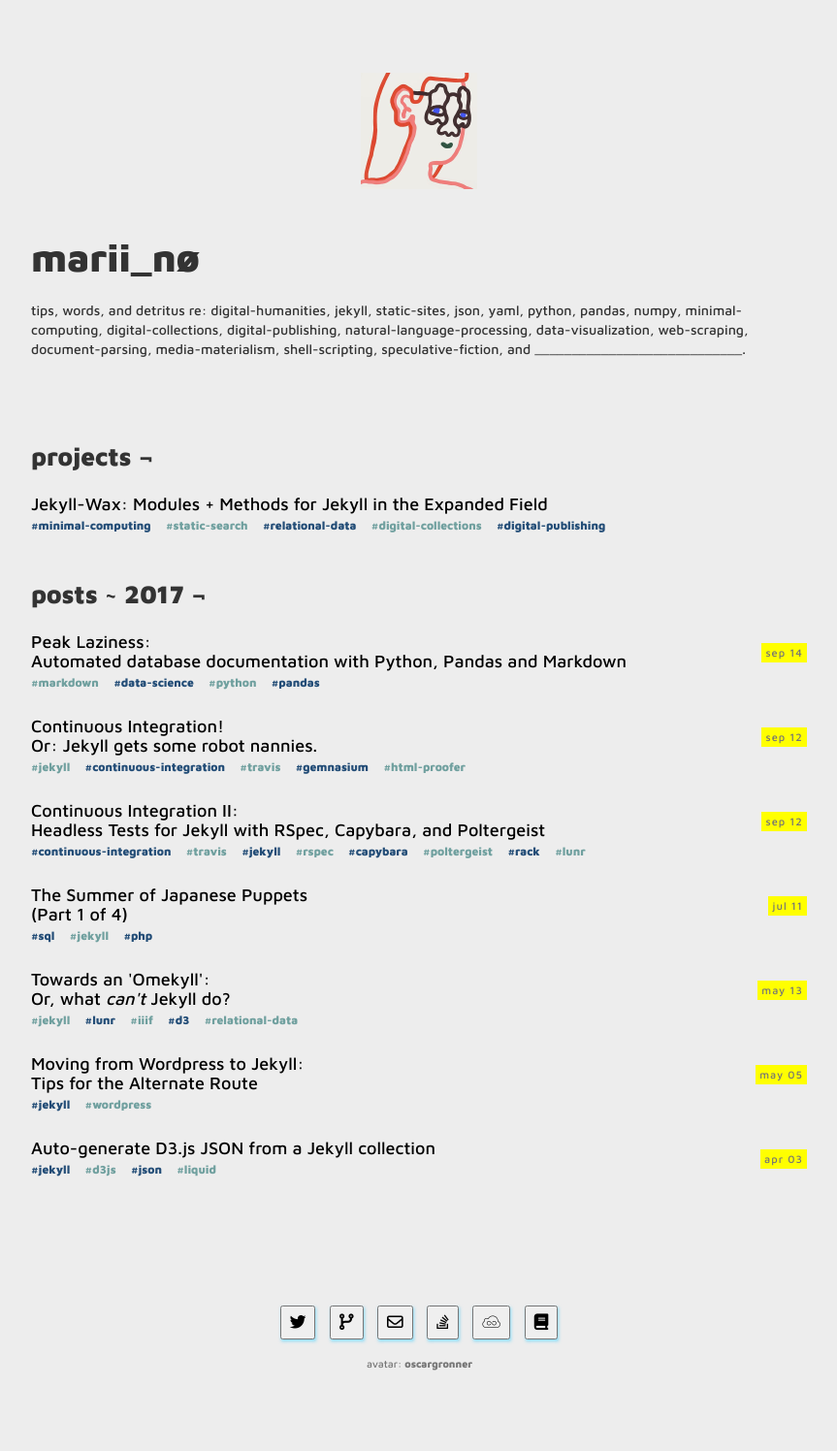
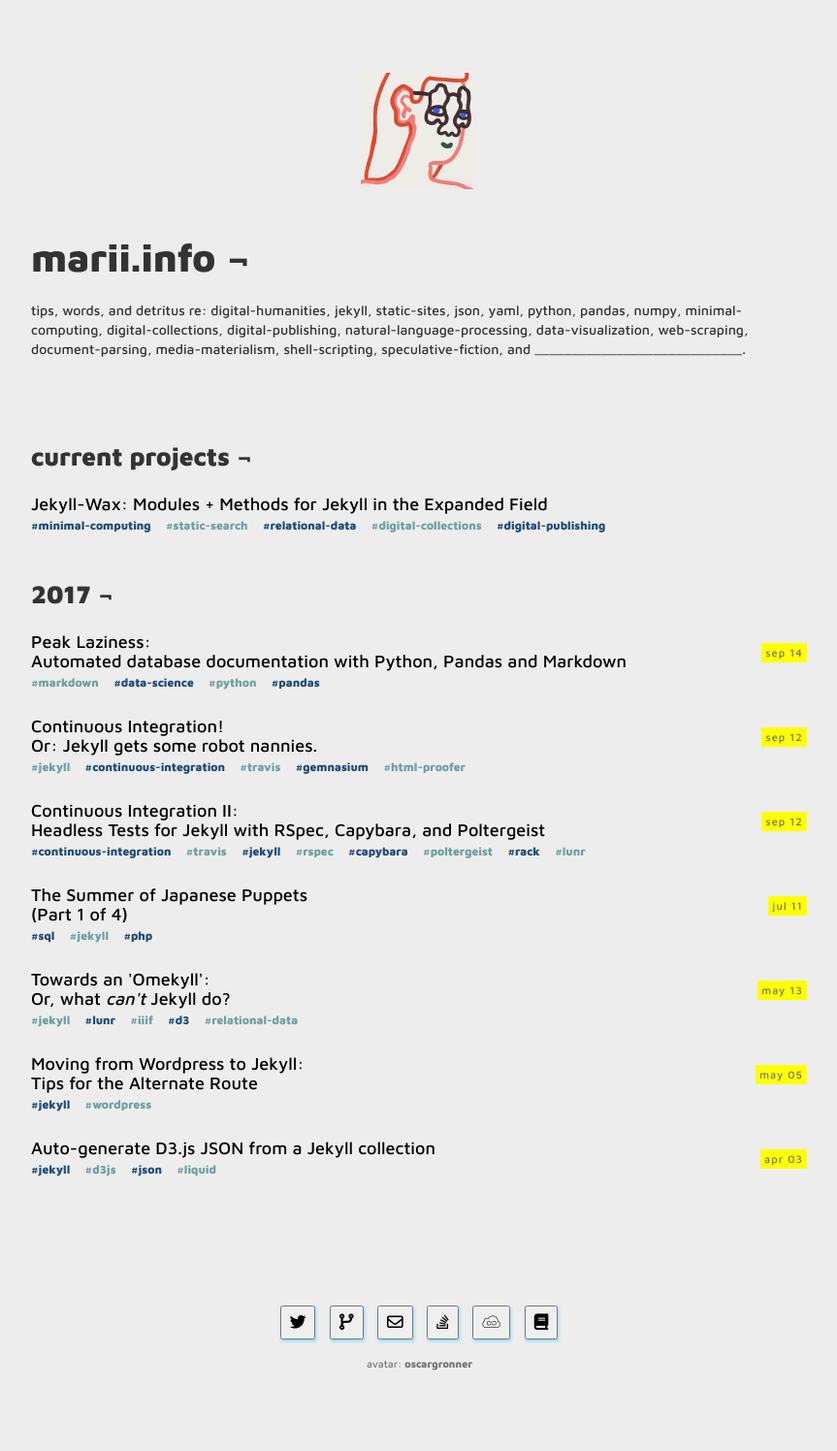
Before and after one commit to mnyrop/marii.info, a Jekyll site: the page built from index.html, in a window 1280 px wide. Shown: the whole page at 97% size, without its empty margins (208-1071 px from the left). Built offline with Jekyll 4.4.1, drawn with Linux system fonts in a browser that asks for light colours; nearby versions of some CDN libraries; comment, search, counter and statistics services are not loaded.

Commit message:
wax update

```diff
--- a/_config.yml
+++ b/_config.yml
@@ -1,5 +1,5 @@
 # Site Info
-title:              "marii nø"
+title:              "marii_"
 description:        "dh developer @columbia; planetary computation, cybernetic history, soviet sci-fi, fiber art;"
 
 # Author Info
--- a/index.html
+++ b/index.html
@@ -4,14 +4,16 @@
 
 <section>
 
-	<h1 style="font-size:40px">marii_nø</h1>
+	<h1 style="font-size:40px">marii.info &#172;</h1>
 
 	tips, words, and detritus re: digital-humanities, jekyll, static-sites, json, yaml, python, pandas, numpy, minimal-computing, digital-collections, digital-publishing, natural-language-processing, data-visualization, web-scraping, document-parsing, media-materialism, shell-scripting, speculative-fiction, and ____________________________.
 
 	<br><br><br>
-	<h3>projects &#172;</h3>
+	{% assign current_projects = site.projects | where: "era", "current" %}
+	{% if current_projects.size != 0%}
+		<h3>current projects &#172;</h3>
 		<ul>
-	{% for project in site.projects %}
+		{% for project in current_projects %}
 			<li>
 				<div class="title">
 					<a href="{{ site.url }}{{ project.url }}" class="home-post-link">{{ project.title }}<a/><br>
@@ -27,11 +29,38 @@
 				</div>
 			</li>
 		{% endfor %}
+	{% endif %}
+
+	{% assign past_projects = site.projects | where: "era", "past" %}
+	{% if past_projects.size  != 0 %}
+		<h3>past projects &#172;</h3>
+		<ul>
+		{% for project in past_projects %}
+			<li>
+				<div class="title">
+					<a href="{{ site.url }}{{ project.url }}" class="home-post-link">{{ project.title }}<a/><br>
+						{% for tag in project.tags %}
+							{% capture thecycle %}{% cycle 'odd', 'even' %}{% endcapture %}
+							{% if thecycle == 'odd' %}
+								{% assign color = "#234d77" %}
+							{% else %}
+								{% assign color = "#70a09f" %}
+							{% endif %}
+							<!-- <a href="">--><span style="color:{{ color }}" class="tag">#{{ tag }}</span><!--</a>-->{% unless forloop.last %}&nbsp;&nbsp;{% endunless %}
+						{% endfor %}
+				</div>
+			</li>
+		{% endfor %}
+	{% endif %}
+
+
+
+
 	{% assign sticky_posts = site.posts | where: "sticky", true %}
 	{% for post in sticky_posts  %}
 		{% unless post.next %}
 			<!-- <h3>{{ post.date | date: '%Y' }} &#172;</h3> -->
-			<h3>posts ~ {{ post.date | date: '%Y' }} &#172;</h3>
+			<h3>{{ post.date | date: '%Y' }} &#172;</h3>
 		{% else %}
 			{% capture year %}{{ post.date | date: '%Y' }}{% endcapture %}
 			{% capture nyear %}{{ post.next.date | date: '%Y' }}{% endcapture %}
```
Also changed, not shown: _projects/wax.md (+6 -2 lines). Lines whose indentation alone changed are shown as unchanged.
